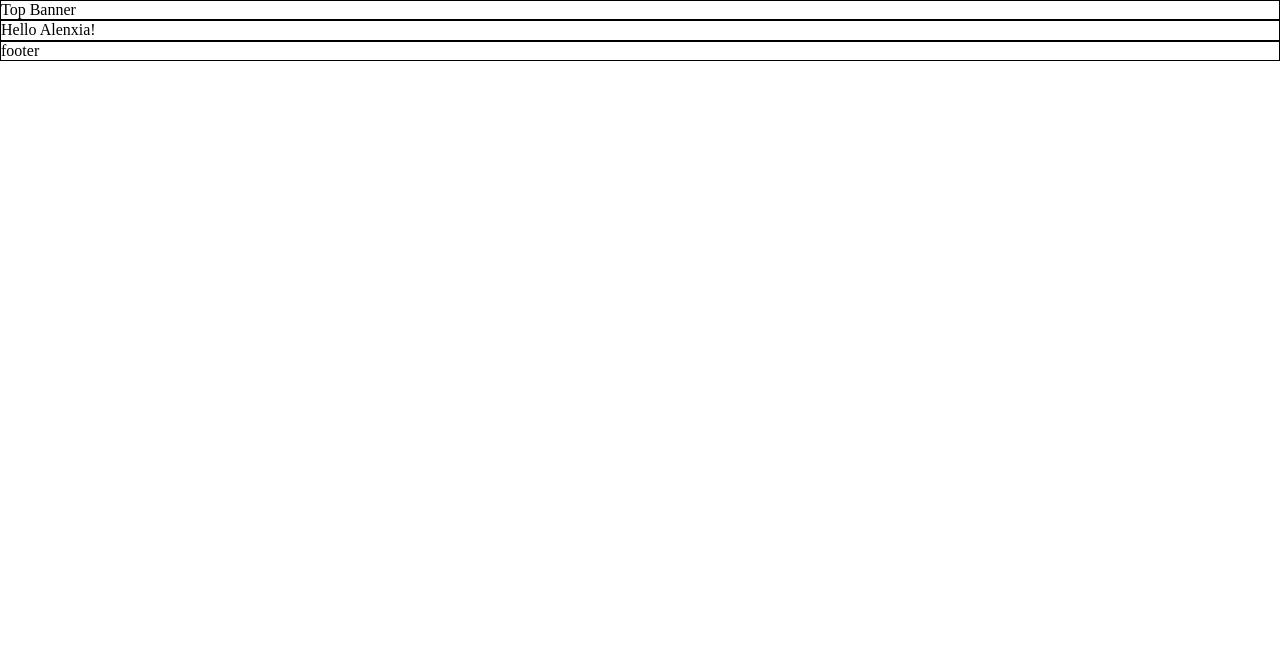
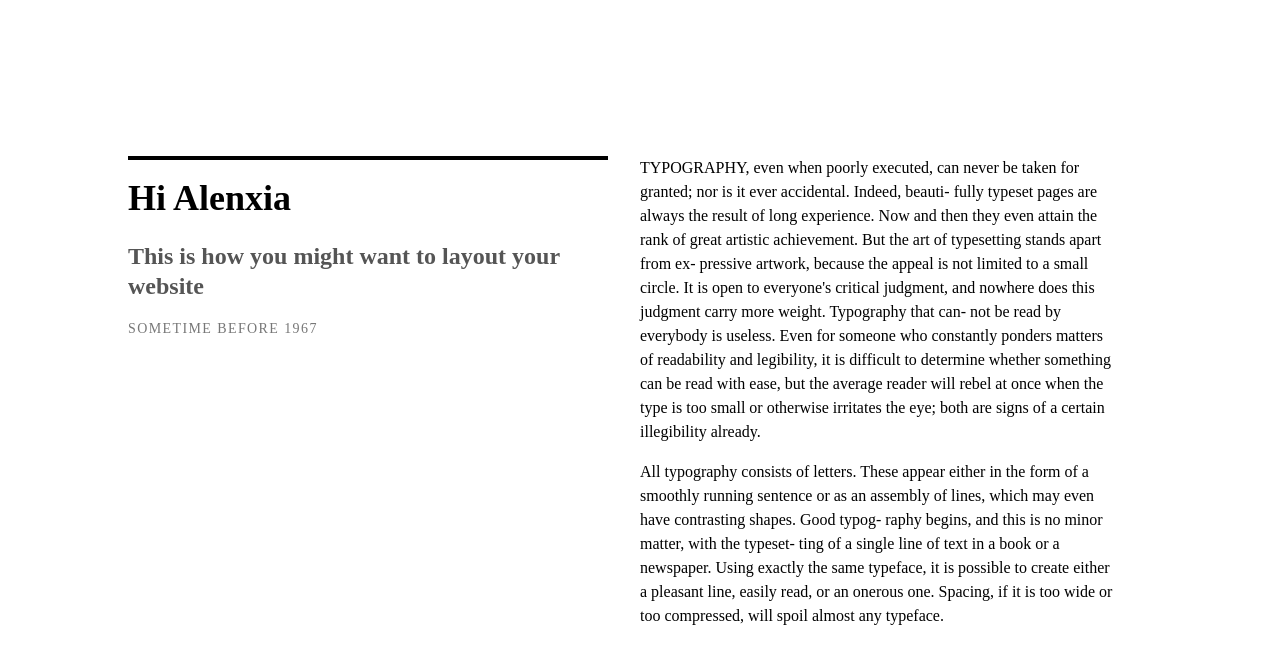
Before and after one commit to alenxialee/alenxialee.github.com, a plain HTML site: page index.html in a window 1280 px wide. Drawn offline with nearby package versions, Linux system fonts and the light colour scheme.

Commit message:
example page

```diff
--- a/index.html
+++ b/index.html
@@ -2,11 +2,42 @@
     <head>
         <link rel="stylesheet" href="https://unpkg.com/tachyons@4.9.0/css/tachyons.min.css"/>
     </head>
-    <body class="flex flex-column">
-        <header class="ba">Top Banner</header>
-        <div class="ba flex-auto">
-            Hello Alenxia!
+    <div class="flex flex-column h-100 justify-around">
+    <div class="flex flex-row ph6">
+        <header class="fn fl-ns w-50-ns pr4-ns">
+          <h1 class="f2 lh-title fw9 mb3 mt0 pt3 bt bw2">
+            Hi Alenxia
+          </h1>
+          <h2 class="f3 mid-gray lh-title">
+            This is how you might want to layout your website
+          </h2>
+          <time class="f6 ttu tracked gray">Sometime before 1967</time>
+        </header>
+        <div class="fn fl-ns w-50-ns">
+          <p class="f5 lh-copy measure mt0-ns">
+            TYPOGRAPHY, even when poorly executed, can never be taken for granted;
+            nor is it ever accidental. Indeed, beauti- fully typeset pages are always
+            the result of long experience. Now and then they even attain the rank of
+            great artistic achievement. But the art of typesetting stands apart from
+            ex- pressive artwork, because the appeal is not limited to a small
+            circle. It is open to everyone's critical judgment, and nowhere does this
+            judgment carry more weight. Typography that can- not be read by everybody
+            is useless. Even for someone who constantly ponders matters of
+            readability and legibility, it is difficult to determine whether
+            something can be read with ease, but the average reader will rebel at
+            once when the type is too small or otherwise irritates the eye; both are
+            signs of a certain illegibility already.
+          </p>
+          <p class="f5 lh-copy measure">
+            All typography consists of letters. These appear either in the form of a
+            smoothly running sentence or as an assembly of lines, which may even have
+            contrasting shapes. Good typog- raphy begins, and this is no minor
+            matter, with the typeset- ting of a single line of text in a book or a
+            newspaper. Using exactly the same typeface, it is possible to create either
+            a pleasant line, easily read, or an onerous one. Spacing, if it is too wide
+            or too compressed, will spoil almost any typeface.
+          </p>
         </div>
-        <footer class="ba ">footer</footer>
-    </body>
+    </div>
+</div>
 </html>
```
